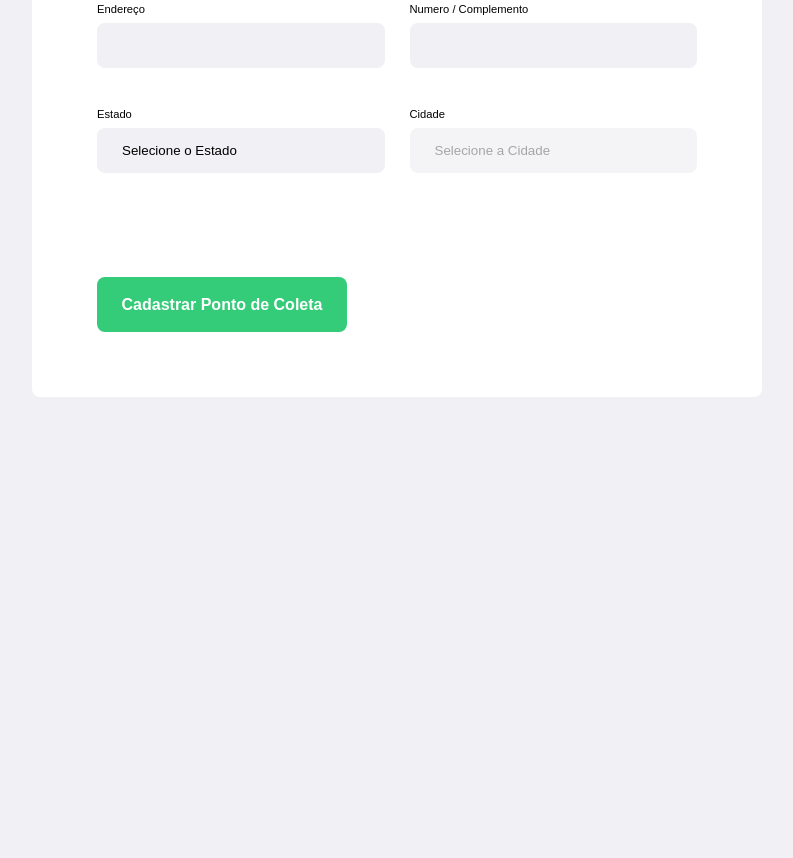
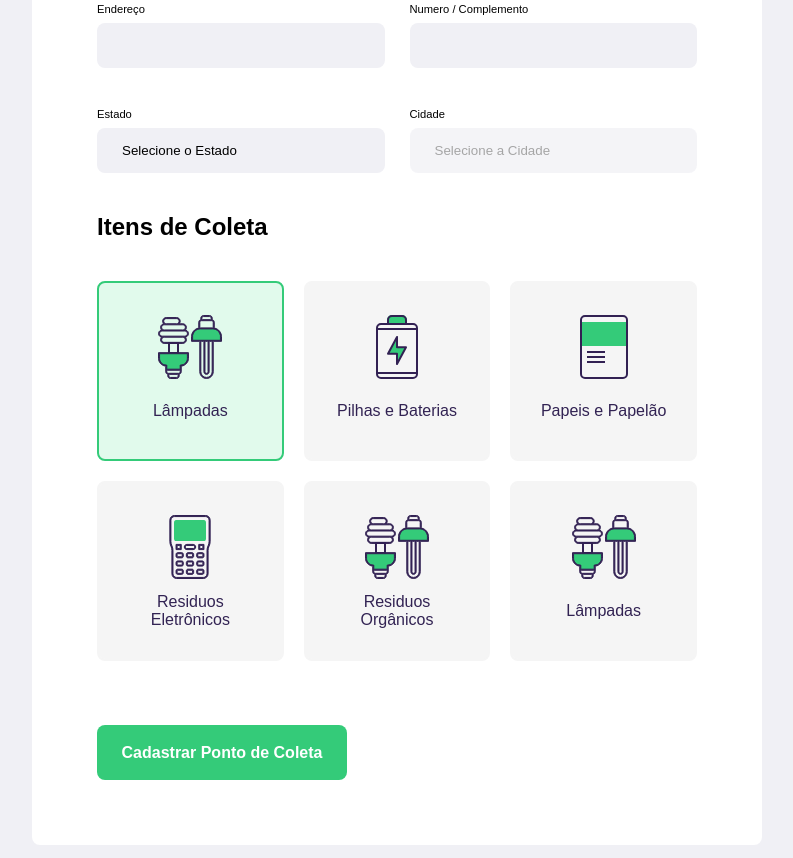
Before and after one commit to carlosweb/next-level-week, a plain HTML site: page create-point.html in a window 1280 px wide. Shown: the part 508-1366 px from the top of the page, without its empty margins (243-1036 px from the left). Before the commit the page ends 985 px from the top, so only its background shows below. Drawn offline with Linux system fonts and the light colour scheme; no server answers.

Commit message:
Adicionando scripts e css pagina create-point

```diff
--- a/create-point.html
+++ b/create-point.html
@@ -28,17 +28,17 @@
 
                     <div class="field">
                         <label for="name">Nome da entidade</label>
-                        <input type="text" name="name" id="">
+                        <input type="text" name="name" id="" required>
                     </div>
 
                     <div class="field-group">
                         <div class="field">
                             <label for="address">Endereço</label>
-                            <input type="text" name="address">
+                            <input type="text" name="address" required>
                         </div>
                         <div class="field">
                             <label for="address2">Numero / Complemento</label>
-                            <input type="text" name="address2">
+                            <input type="text" name="address2" required>
                         </div>
                     </div>
 
@@ -47,14 +47,14 @@
 
                         <div class="field">
                             <label for="state">Estado</label>
-                            <select name="uf" id="">
+                            <select name="uf" id="" required>
                                 <option value="">Selecione o Estado</option>
                             </select>
 
                         </div>
                         <div class="field">
                             <label for="">Cidade</label>
-                            <select name="city" id="" disabled>
+                            <select name="city" id="" disabled required>
                                 <option value="">Selecione a Cidade</option>
                             </select>
                             <input type="hidden" name="state">
@@ -63,6 +63,36 @@
                     </div>
 
                 </fieldset>
+                <legend>
+                    <h2>Itens de Coleta</h2>
+                </legend>
+
+                <div class="items-grid">
+                    <li data-id="1" class="selected">
+                        <img src="./assets/lampadas.svg" alt="">
+                        <span>Lâmpadas</span>
+                    </li>
+                    <li data-id="2">
+                        <img src="./assets/baterias.svg" alt="">
+                        <span>Pilhas e Baterias</span>
+                    </li>
+                    <li data-id="3">
+                        <img src="./assets/papeis-papelao.svg" alt="">
+                        <span>Papeis e Papelão</span>
+                    </li>
+                    <li data-id="4">
+                        <img src="./assets/eletronicos.svg" alt="">
+                        <span>Residuos Eletrônicos</span>
+                    </li>
+                    <li data-id="5">
+                        <img src="./assets/lampadas.svg" alt="">
+                        <span>Residuos Orgânicos</span>
+                    </li>
+                    <li data-id="6">
+                        <img src="./assets/lampadas.svg" alt="">
+                        <span>Lâmpadas</span>
+                    </li>
+                </div>
 
                 <fieldset>
 
--- a/css/create-point.css
+++ b/css/create-point.css
@@ -102,3 +102,42 @@ form button {
 form button:hover {
     background-color: #2fb86e;
 }
+
+
+.items-grid{
+    display: grid;
+    grid-template-columns: repeat(3, 1fr);
+    gap: 20px;
+}
+
+.items-grid li {
+    background-color: #f5f5f5;
+    list-style: none;
+    border: 2px solid #f5f5f5;
+    height: 180px;
+    border-radius: 8px;
+    padding: 32px 24px 16px;
+    display: flex;
+    justify-content: space-between;
+    flex-direction: column;
+    align-items: center;
+    text-align: center;
+    cursor: pointer;
+}
+
+.items-grid li span {
+    flex: 1;
+    display: flex;
+    align-items: center;
+    color: var(--title-color);
+}
+
+.items-grid li.selected {
+    background-color: #e1faec;
+    border: 2px solid #34cb79;
+}
+
+.items-grid li img,
+.items-grid span {
+  pointer-events: none;
+}
--- a/scripts/create-point.js
+++ b/scripts/create-point.js
@@ -23,13 +23,15 @@ function getCiteis(event) {
 
     const url = `https://servicodados.ibge.gov.br/api/v1/localidades/estados/${ufValue}/municipios
     `
+    citySelect.innerHTML = ""
+    citySelect.disabled = true
+
     fetch(url)
     .then( (res) => res.json() )
     .then( cities => {
         for(city of cities){
-            citySelect.innerHTML += `<option value="${city.id}">${city.nome} </option>`
+            citySelect.innerHTML += `<option value="${city.nome}">${city.nome} </option>`
         }
-
         citySelect.disabled = false
     })
 }
@@ -37,3 +39,15 @@ function getCiteis(event) {
 document
     .querySelector('select[name=uf]')
     .addEventListener('change', getCiteis)
+
+//items de coletas
+const itemsToCollect = document.querySelectorAll('.items-grid li')
+itemsToCollect.forEach((item) => {
+    item.addEventListener("click", handleSelectedItem)
+})
+
+function handleSelectedItem(event) {
+    const itemLi = event.target
+    itemLi.classList.toggle("selected")
+    const itemId = event.target.dataset.id
+}
```
